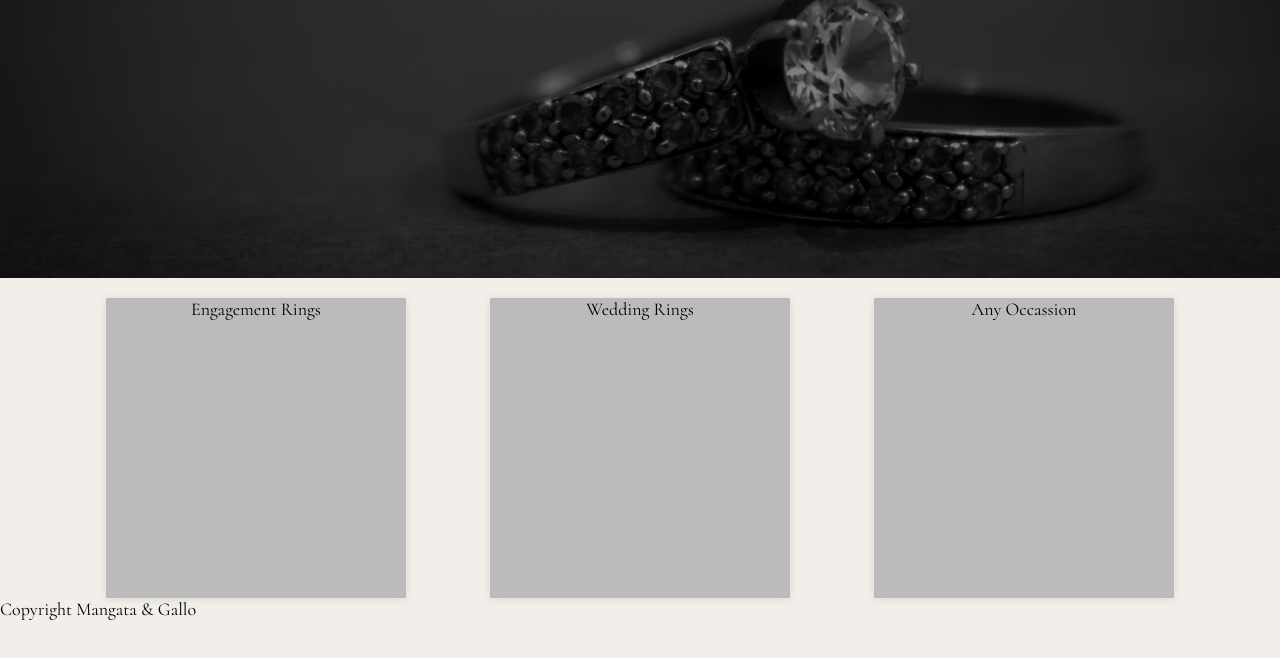
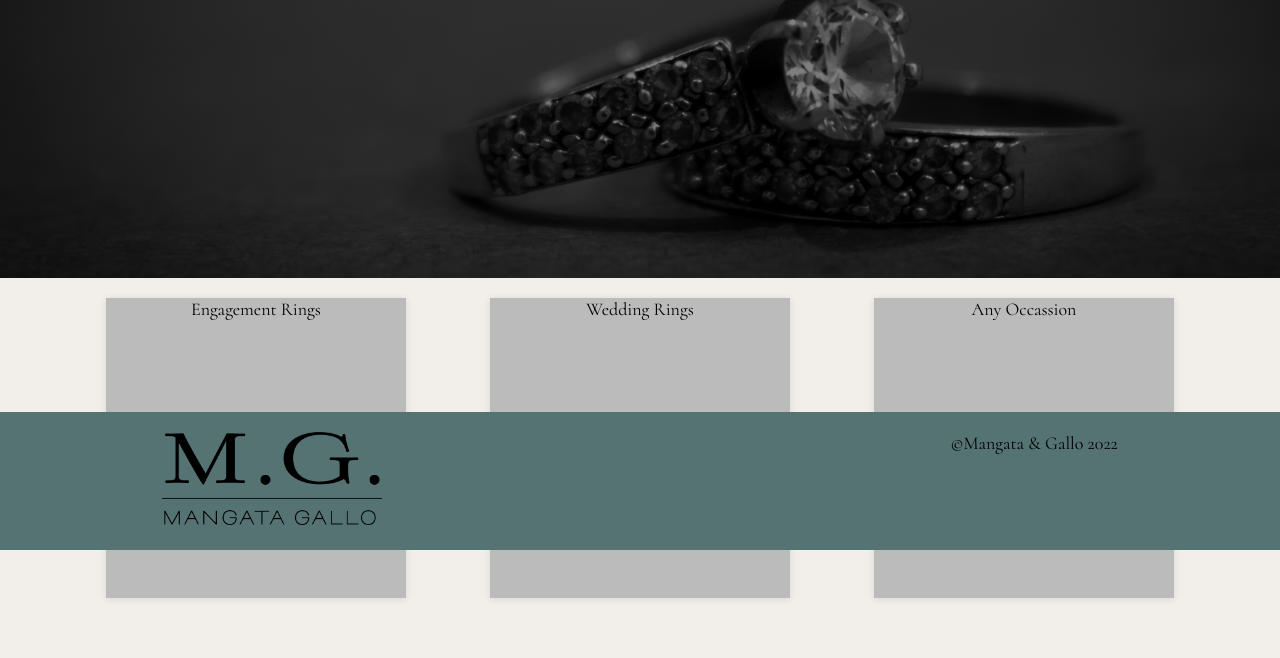
Before and after one commit to djimenez017/Magata-Gallo, a plain HTML site: page index.html in a window 1280 px wide. Shown: the part 250-908 px from the top of the page. Drawn offline with Linux system fonts and the light colour scheme.

Commit message:
made some changes

```diff
--- a/index.html
+++ b/index.html
@@ -11,6 +11,7 @@
       href="https://fonts.googleapis.com/css2?family=Cinzel&family=Cormorant&display=swap"
       rel="stylesheet"
     />
+    <script src="index.js" defer></script>
   </head>
   <body>
     <header>
@@ -68,6 +69,12 @@
         <!-- FLIP CARD -->
       </div>
     </main>
-    <footer>Copyright Mangata & Gallo</footer>
+    <footer>
+      <div class="logo">
+        <img src="./assets/Asset 1@3x.png" alt="Mangata & Gallo" />
+      </div>
+      <div class="copyright"></div>
+      <p>©Mangata & Gallo <span id="year"> </span></p>
+    </footer>
   </body>
 </html>
--- a/index.js
+++ b/index.js
@@ -0,0 +1,3 @@
+let date = new Date().getFullYear();
+
+document.querySelector("#year").innerHTML = date;
--- a/styles.css
+++ b/styles.css
@@ -26,6 +26,9 @@ main {
 }
 
 header {
+  position: sticky;
+  top: 0;
+  left: 0;
   display: flex;
   padding: 20px;
   height: 6vh;
@@ -84,7 +87,7 @@ a:hover {
   justify-content: space-around;
   display: flex;
   width: 90%;
-  margin: 20px auto 0 auto;
+  margin: 20px auto 20px auto;
 }
 
 .info-card-flip {
@@ -124,8 +127,19 @@ a:hover {
 
 .info-card-back {
   background-color: #2980b9;
+  transform: rotateY(180deg);
+}
 
-  transform: rotateY(180deg);
+footer {
+  position: absolute;
+  width: 100%;
+  bottom: 0;
+  left: 0;
+  background-color: var(--accent);
+  padding: 20px;
+  font-family: var(--header-font);
+  display: flex;
+  justify-content: space-around;
 }
 
 @media screen and (max-width: 400px) {
```
